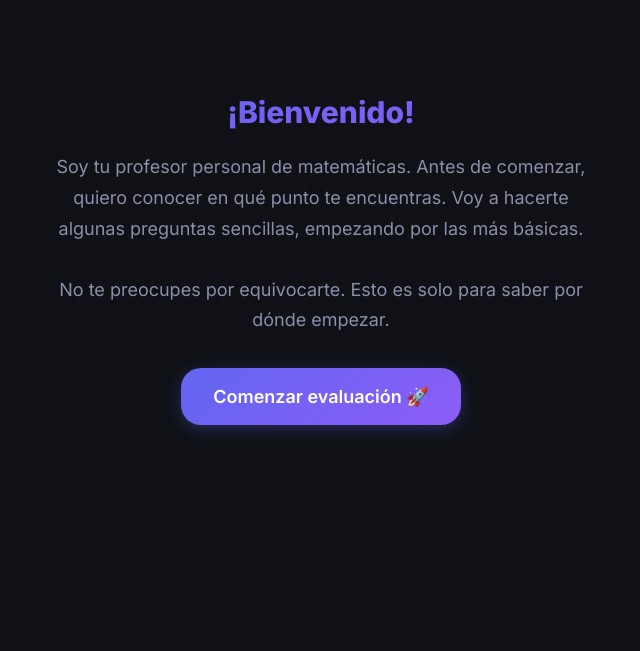
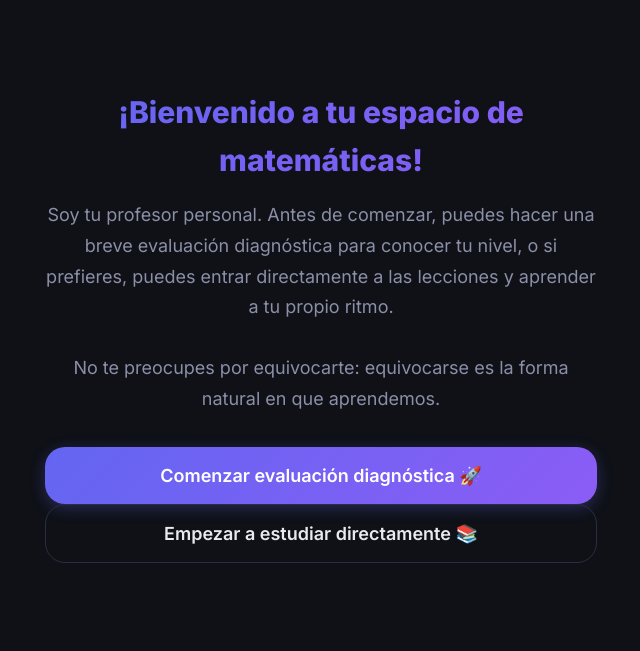
Before and after one commit to JosephMG-Dev/mi-profesor-matematicas, a Flask app: page / in a window 1280 px wide. Shown: the part 158-809 px from the top of the page, without its empty margins (319-959 px from the left). Before the commit the page ends 593 px from the top, so only its background shows below. Run offline with Flask 3, Linux system fonts and the light colour scheme; data that the repository does not hold is empty; some libraries are stand-ins or nearby versions.

Commit message:
Fix database boolean queries causing rollbacks, add localStorage section memory and direct study option

```diff
--- a/database.py
+++ b/database.py
@@ -52,19 +52,10 @@ class CompatibleCursor:
         if self._is_pg:
             q = query.replace('?', '%s')
             q = q.replace('ISNULL(', 'COALESCE(')
-            # Adaptaciones de booleanos en PostgreSQL
-            q = q.replace('es_correcto = 1', 'es_correcto IS TRUE')
-            q = q.replace('es_correcto = 0', 'es_correcto IS FALSE')
-            q = q.replace('desbloqueado = 1', 'desbloqueado IS TRUE')
-            q = q.replace('desbloqueado = 0', 'desbloqueado IS FALSE')
-            q = q.replace('completado = 1', 'completado IS TRUE')
-            q = q.replace('completado = 0', 'completado IS FALSE')
-            q = q.replace('resuelto = 1', 'resuelto IS TRUE')
-            q = q.replace('resuelto = 0', 'resuelto IS FALSE')
-            q = q.replace('evaluacion_inicial_completada = 1', 'evaluacion_inicial_completada IS TRUE')
-            q = q.replace('evaluacion_inicial_completada = 0', 'evaluacion_inicial_completada IS FALSE')
-            q = q.replace('uso_ayuda = 1', 'uso_ayuda IS TRUE')
-            q = q.replace('uso_ayuda = 0', 'uso_ayuda IS FALSE')
+            # Adaptaciones de booleanos en PostgreSQL (= 1 -> = TRUE, = 0 -> = FALSE)
+            # Funciona tanto en cláusulas WHERE como en cláusulas UPDATE SET sin errores de sintaxis
+            q = re.sub(r'\b(es_correcto|desbloqueado|completado|resuelto|evaluacion_inicial_completada|uso_ayuda)\s*=\s*1\b', r'\1 = TRUE', q, flags=re.IGNORECASE)
+            q = re.sub(r'\b(es_correcto|desbloqueado|completado|resuelto|evaluacion_inicial_completada|uso_ayuda)\s*=\s*0\b', r'\1 = FALSE', q, flags=re.IGNORECASE)
 
             # Traducir TOP n a LIMIT n
             m = re.search(r'SELECT\s+TOP\s+(\d+)\s+(.+)', q, re.IGNORECASE | re.DOTALL)
@@ -575,7 +566,11 @@ def actualizar_perfil(**kwargs):
     conn = get_db()
     cursor = conn.cursor()
     sets = ', '.join(f"{k} = ?" for k in kwargs)
-    values = list(kwargs.values())
+    if is_supabase():
+        bool_cols = {'evaluacion_inicial_completada', 'uso_ayuda', 'es_correcto', 'desbloqueado', 'completado', 'resuelto'}
+        values = [bool(v) if k in bool_cols else v for k, v in kwargs.items()]
+    else:
+        values = list(kwargs.values())
     cursor.execute(f"UPDATE perfil SET {sets} WHERE id = 1", values)
     conn.commit()
     conn.close()
@@ -643,14 +638,15 @@ def registrar_ejercicio(leccion_id, tipo_ejercicio, operacion, respuesta_correct
     ))
 
     # Actualizar contadores de la lección
+    inc_correcto = 1 if es_correcto else 0
     cursor.execute("""
         UPDATE lecciones
         SET ejercicios_completados = ejercicios_completados + 1,
-            ejercicios_correctos = ejercicios_correctos + CASE WHEN ? = 1 OR ? IS TRUE THEN 1 ELSE 0 END,
+            ejercicios_correctos = ejercicios_correctos + ?,
             ultimo_intento = ?,
             veces_practicada = veces_practicada + 1
         WHERE id = ?
-    """, (es_corr_val, es_corr_val, datetime.now().isoformat(), leccion_id))
+    """, (inc_correcto, datetime.now().isoformat(), leccion_id))
 
     # Recalcular dominio
     _recalcular_dominio(cursor, leccion_id)
--- a/static/js/app.js
+++ b/static/js/app.js
@@ -88,10 +88,22 @@ function renderMatematicas(elemento) {
 document.addEventListener('DOMContentLoaded', async () => {
     await cargarPerfil();
 
-    if (!Estado.perfil || !Estado.perfil.evaluacion_inicial_completada) {
+    const seccionGuardada = localStorage.getItem('ultimaSeccion');
+    const evaluacionOmitida = localStorage.getItem('evaluacionOmitida') === 'true';
+
+    // Si ya completó la evaluación, o ya decidió omitirla, o ya tiene ejercicios resueltos,
+    // o ya estaba navegando en una sección previa:
+    const yaInicio = Estado.perfil && (
+        Estado.perfil.evaluacion_inicial_completada ||
+        evaluacionOmitida ||
+        (seccionGuardada && seccionGuardada !== 'diagnostico')
+    );
+
+    if (!yaInicio) {
         navegarA('diagnostico');
     } else {
-        navegarA('dashboard');
+        const destino = (seccionGuardada && seccionGuardada !== 'diagnostico') ? seccionGuardada : 'dashboard';
+        navegarA(destino);
     }
 });
 
@@ -100,6 +112,13 @@ document.addEventListener('DOMContentLoaded', async () => {
 // NAVEGACIÓN
 // ============================================================
 function navegarA(seccion) {
+    // Recordar la última sección para no perder el progreso al cerrar o recargar
+    try {
+        localStorage.setItem('ultimaSeccion', seccion);
+    } catch (e) {
+        // En caso de modo incógnito restrictivo
+    }
+
     // Ocultar todas las secciones
     document.querySelectorAll('.view-section').forEach(s => s.classList.remove('active'));
 
@@ -167,6 +186,21 @@ function actualizarHeader() {
 // ============================================================
 // EVALUACIÓN DIAGNÓSTICA
 // ============================================================
+async function omitirDiagnostico() {
+    try {
+        localStorage.setItem('evaluacionOmitida', 'true');
+        await api('/api/perfil', {
+            method: 'PUT',
+            body: { evaluacion_inicial_completada: 1 }
+        });
+        if (Estado.perfil) Estado.perfil.evaluacion_inicial_completada = true;
+    } catch (e) {
+        console.warn('Error guardando omisión de diagnóstico:', e);
+    }
+    navegarA('dashboard');
+    mostrarToast('👋 ¡Bienvenido!', 'Explora tus lecciones y aprende a tu propio ritmo.');
+}
+
 async function iniciarDiagnostico() {
     document.getElementById('diagnosticoWelcome').classList.add('hidden');
     document.getElementById('diagnosticoArea').classList.remove('hidden');
--- a/templates/index.html
+++ b/templates/index.html
@@ -72,16 +72,20 @@
             <!-- ============================================================ -->
             <section class="view-section" id="view-diagnostico">
                 <div class="diagnostic-welcome" id="diagnosticoWelcome">
-                    <h1>¡Bienvenido!</h1>
+                    <h1>¡Bienvenido a tu espacio de matemáticas!</h1>
                     <p>
-                        Soy tu profesor personal de matemáticas. Antes de comenzar, quiero conocer
-                        en qué punto te encuentras. Voy a hacerte algunas preguntas sencillas,
-                        empezando por las más básicas.<br><br>
-                        No te preocupes por equivocarte. Esto es solo para saber por dónde empezar.
+                        Soy tu profesor personal. Antes de comenzar, puedes hacer una breve evaluación diagnóstica
+                        para conocer tu nivel, o si prefieres, puedes entrar directamente a las lecciones y aprender a tu propio ritmo.<br><br>
+                        No te preocupes por equivocarte: equivocarse es la forma natural en que aprendemos.
                     </p>
-                    <button class="btn btn-primary btn-lg" onclick="iniciarDiagnostico()">
-                        Comenzar evaluación 🚀
-                    </button>
+                    <div class="flex flex-col sm:flex-row gap-3 justify-center mt-4">
+                        <button class="btn btn-primary btn-lg" onclick="iniciarDiagnostico()">
+                            Comenzar evaluación diagnóstica 🚀
+                        </button>
+                        <button class="btn btn-outline btn-lg" onclick="omitirDiagnostico()">
+                            Empezar a estudiar directamente 📚
+                        </button>
+                    </div>
                 </div>
 
                 <div id="diagnosticoArea" class="hidden">
```
